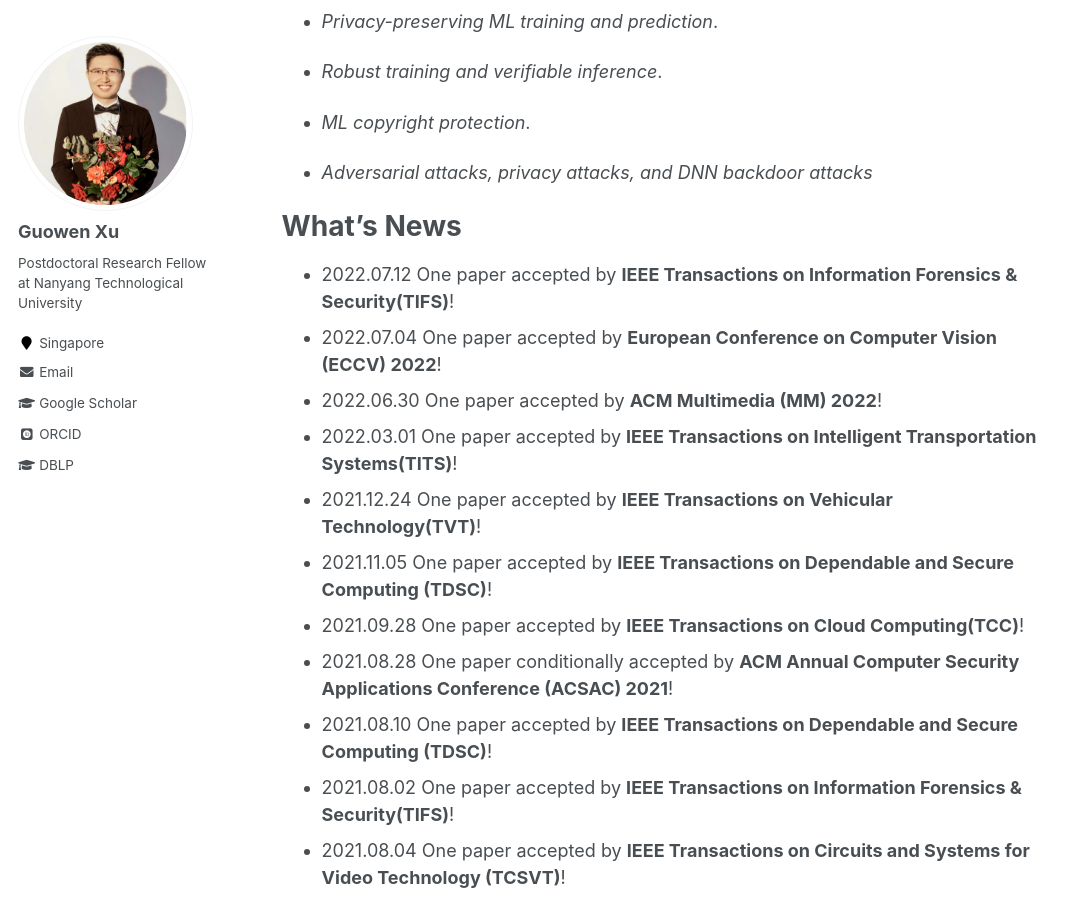
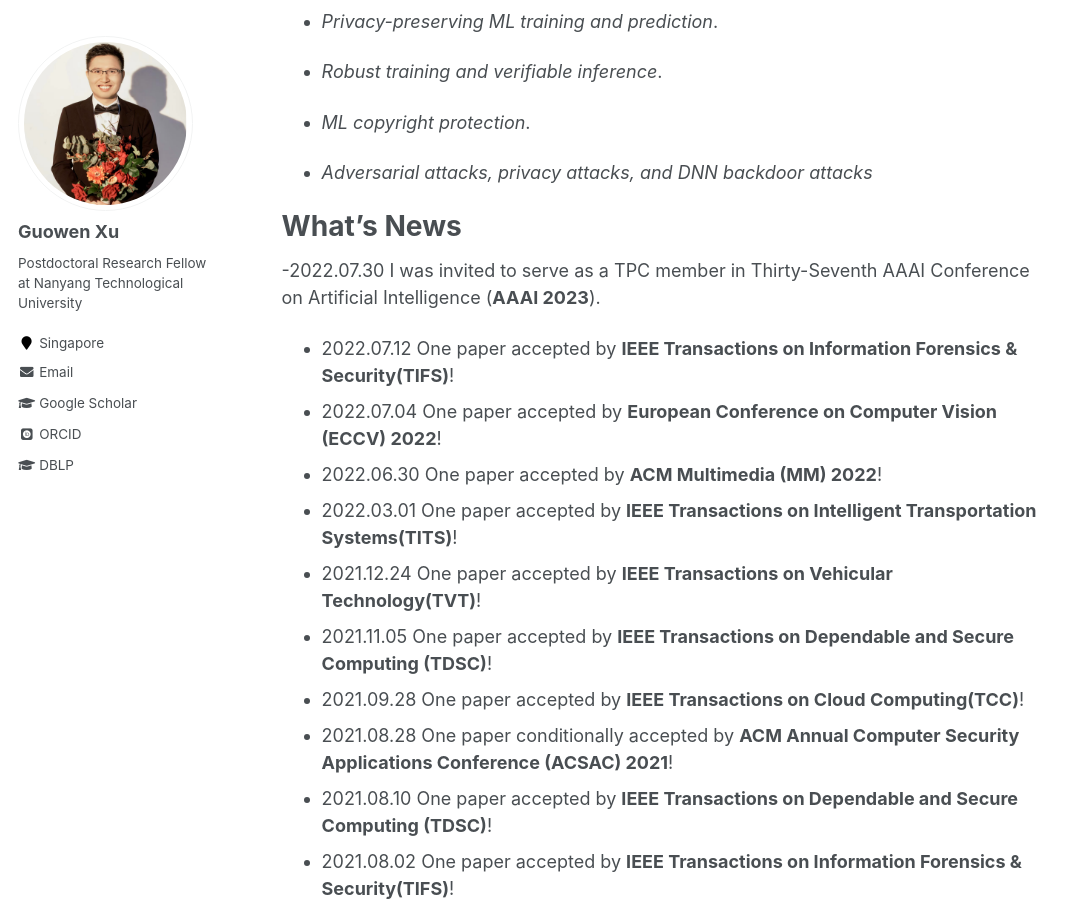
Before and after one commit to Guowen-xu/guowen-xu.github.io, a Jekyll site: the page built from _pages/about.md, in a window 1280 px wide and 900 px high, scrolled down 496 px. Shown: the whole window, without its empty margins (0-1081 px from the left). Built offline with Jekyll 4.4.1, drawn with Linux system fonts in a browser that asks for light colours; some web fonts are replaced.

Commit message:
Update about.md

```diff
--- a/_pages/about.md
+++ b/_pages/about.md
@@ -24,6 +24,7 @@ I prefer to work on applying cryptographic techniques in building secure protoco
 
 What's News
 ======
+-2022.07.30 I was invited to serve as a TPC member in Thirty-Seventh AAAI Conference on Artificial Intelligence (**AAAI 2023**).
 - 2022.07.12 One paper accepted by **IEEE Transactions on Information Forensics & Security(TIFS)**!
 - 2022.07.04 One paper accepted by **European Conference on Computer Vision (ECCV) 2022**!
 - 2022.06.30 One paper accepted by **ACM Multimedia (MM) 2022**!
```
